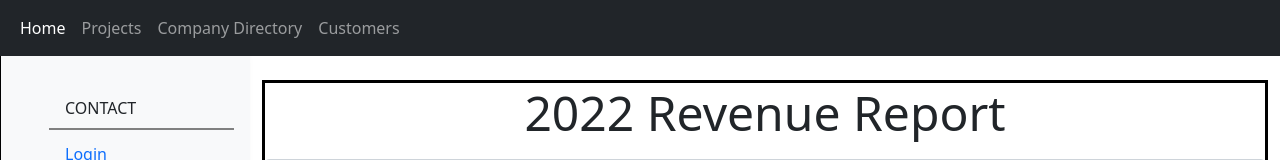
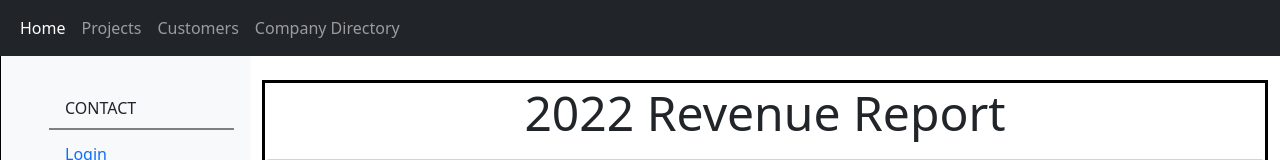
Before and after one commit to k-hongkham/dataManager, a React (Create React App) app: page / in a window 1280 px wide. Shown: the top 160 px of the page. Built offline with nearby package versions, Linux system fonts and the light colour scheme; no server answers.

Commit message:
switched ndirectory and customer placement on Navbar.

```diff
--- a/src/components/NAVBAR/Navbar.jsx
+++ b/src/components/NAVBAR/Navbar.jsx
@@ -39,6 +39,17 @@ const Navbar = () => {
                 Projects
               </Link>
             </li>
+
+            <li className="nav-item">
+              <Link
+                to="/Customers"
+                style={{ textDecoration: "none" }}
+                className="nav-link"
+                aria-expanded="false"
+              >
+                Customers
+              </Link>
+            </li>
             <li className="nav-item">
               <Link
                 to="/Users"
@@ -49,25 +60,7 @@ const Navbar = () => {
                 Company Directory
               </Link>
             </li>
-            <li className="nav-item">
-              <Link
-                to="/Customers"
-                style={{ textDecoration: "none" }}
-                className="nav-link"
-                aria-expanded="false"
-              >
-                Customers
-              </Link>
-            </li>
-
-            {/* <li className="nav-item">
-              <LoginBtn setLoggedIn={setLoggedIn} loggedIn={loggedIn} />
-            </li> */}
           </ul>
-
-          {/* {loggedIn && (
-            <Login loggedIn={loggedIn} setLoggedIn={setLoggedIn} user={user} />
-          )} */}
         </div>
       </div>
     </nav>
```
